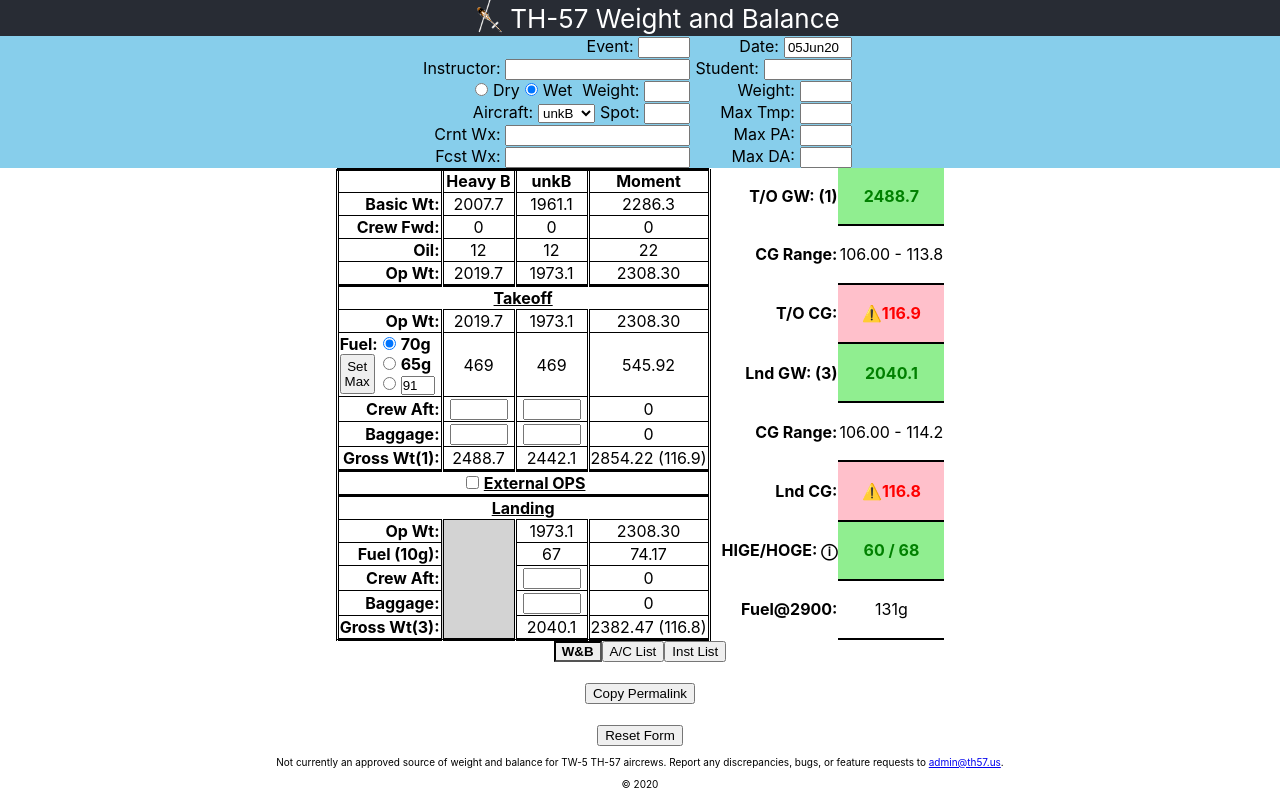
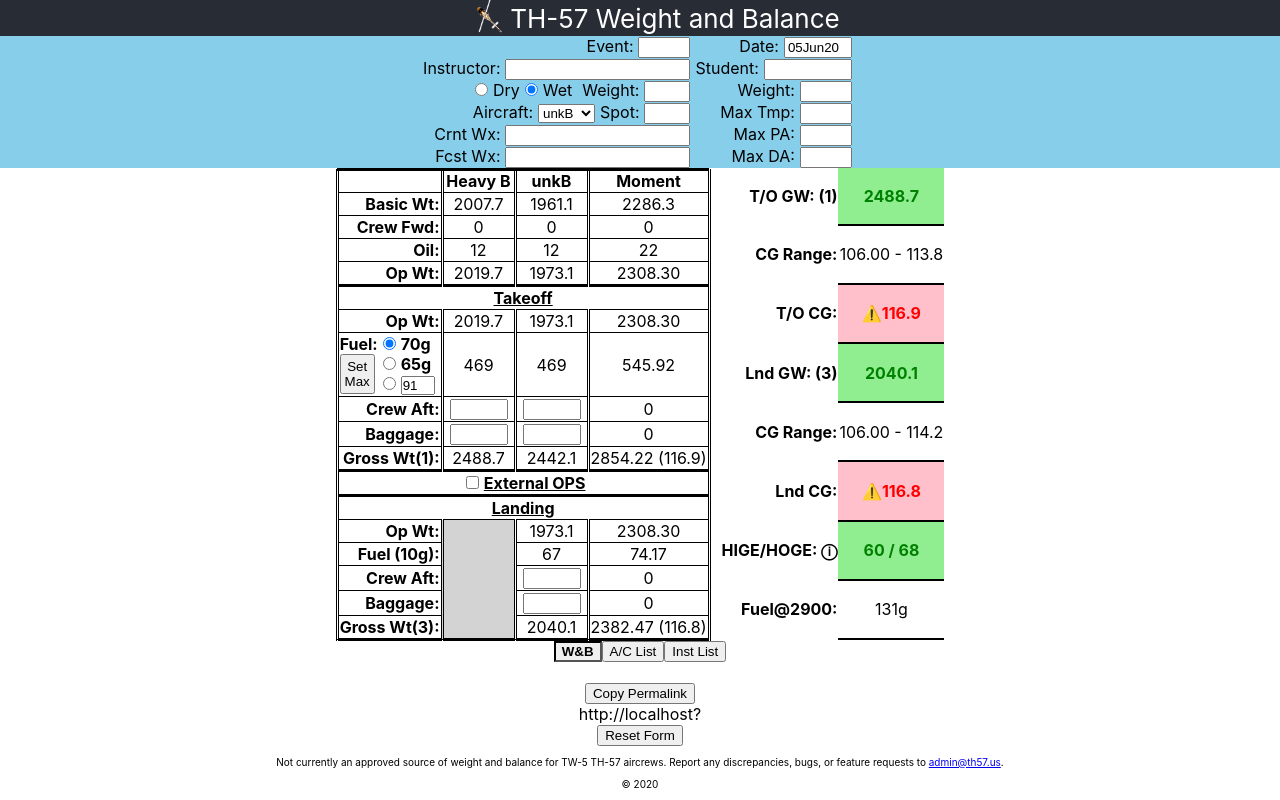
Before and after one commit to began91/th57, a React (Create React App) app: page / in a window 1280 px wide. Built offline with nearby package versions, Linux system fonts and the light colour scheme.

Commit message:
URL Permalink copying test

```diff
--- a/src/App.js
+++ b/src/App.js
@@ -94,6 +94,7 @@ class App extends React.Component {
           <button>Copy Permalink</button>
         </CopyToClipboard>
         <br/>
+        {this.props.url}
         <br/>
         <button onClick={this.resetForm}>Reset Form</button>
         <footer>
```
